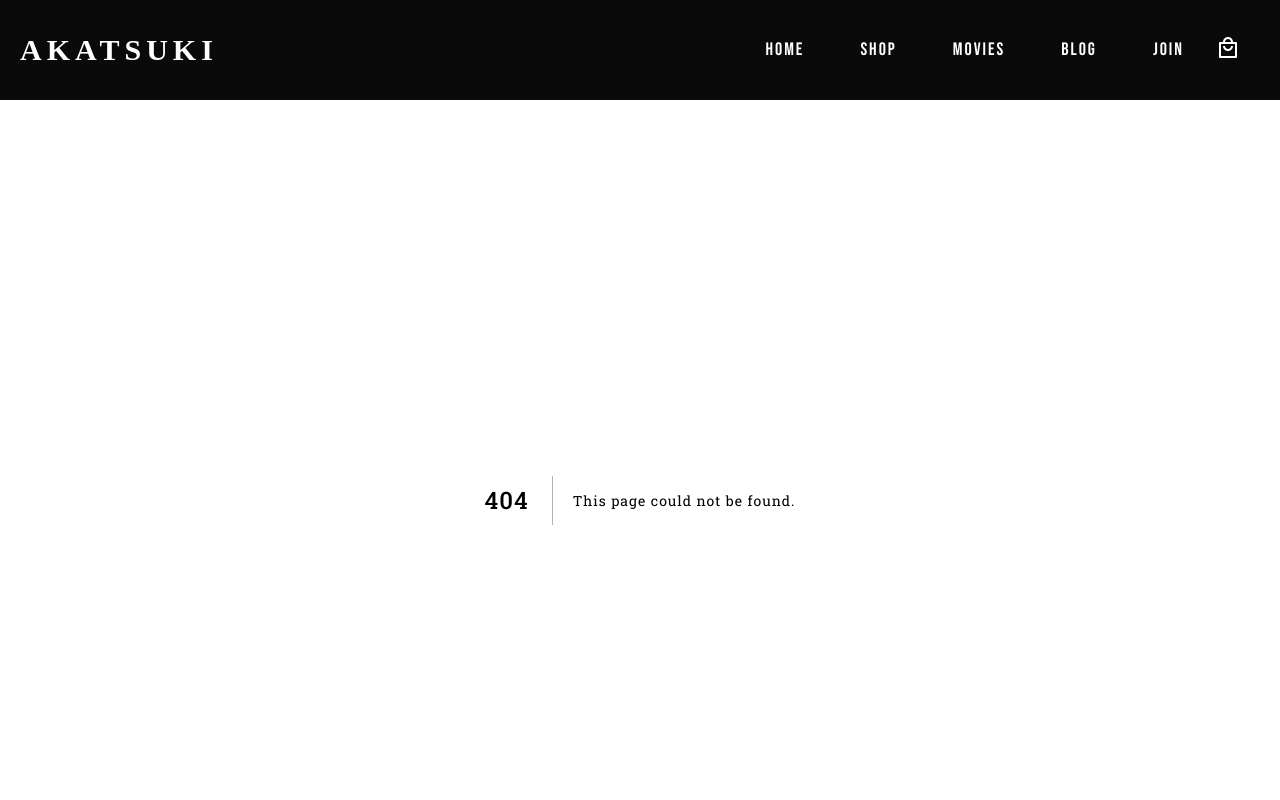
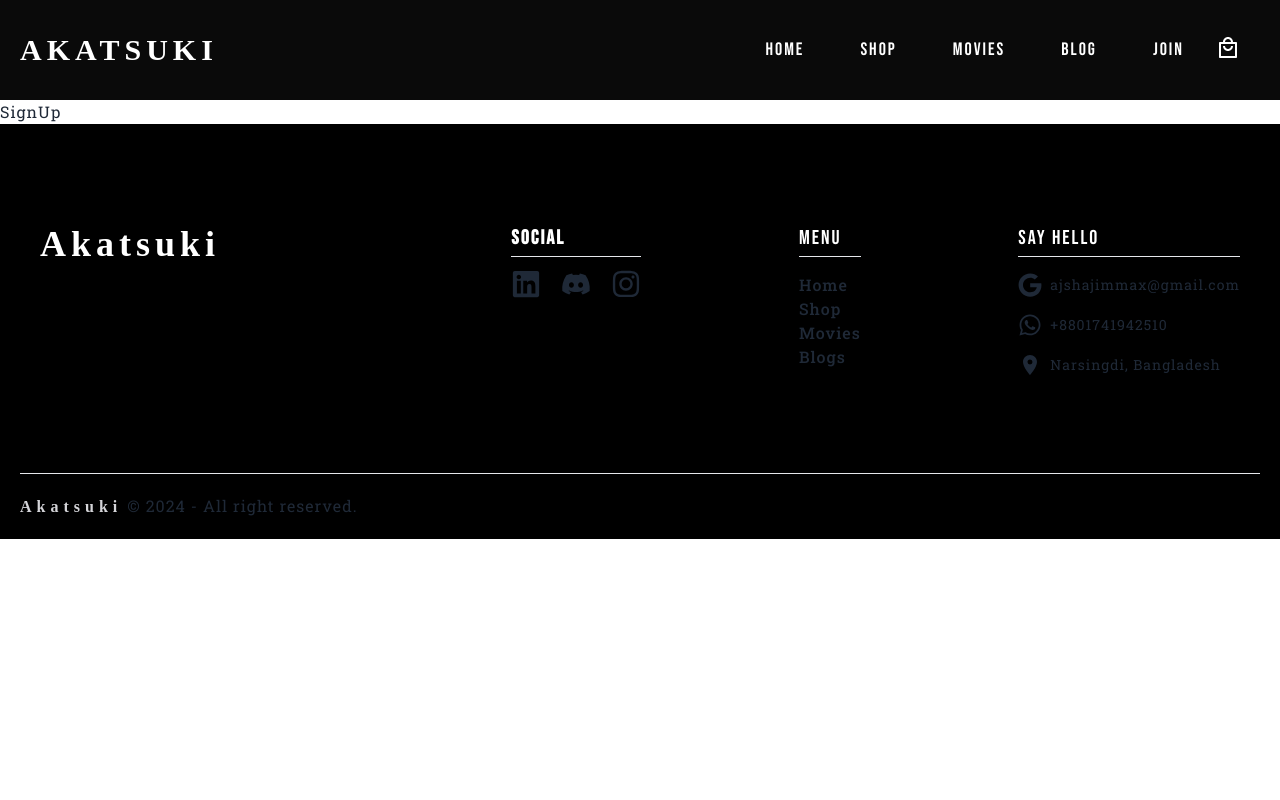
Before and after one commit to OHshajim/Akatsuki, a Next.js app: page /signUp in a window 1280 px wide. Before the commit this address had no page. Shown: the top 800 px of the page. Built offline with nearby package versions, Linux system fonts and the light colour scheme; a web font is replaced by a local one.

Commit message:
authentication file add

```diff
--- /dev/null
+++ b/src/app/login/page.tsx
@@ -0,0 +1,9 @@
+const page = () => {
+    return (
+        <div>
+            <p>Login</p>
+        </div>
+    );
+};
+
+export default page;
--- /dev/null
+++ b/src/app/signUp/page.tsx
@@ -0,0 +1,9 @@
+const page = () => {
+  return (
+    <div>
+      <p>SignUp</p>
+    </div>
+  );
+};
+
+export default page;
```
